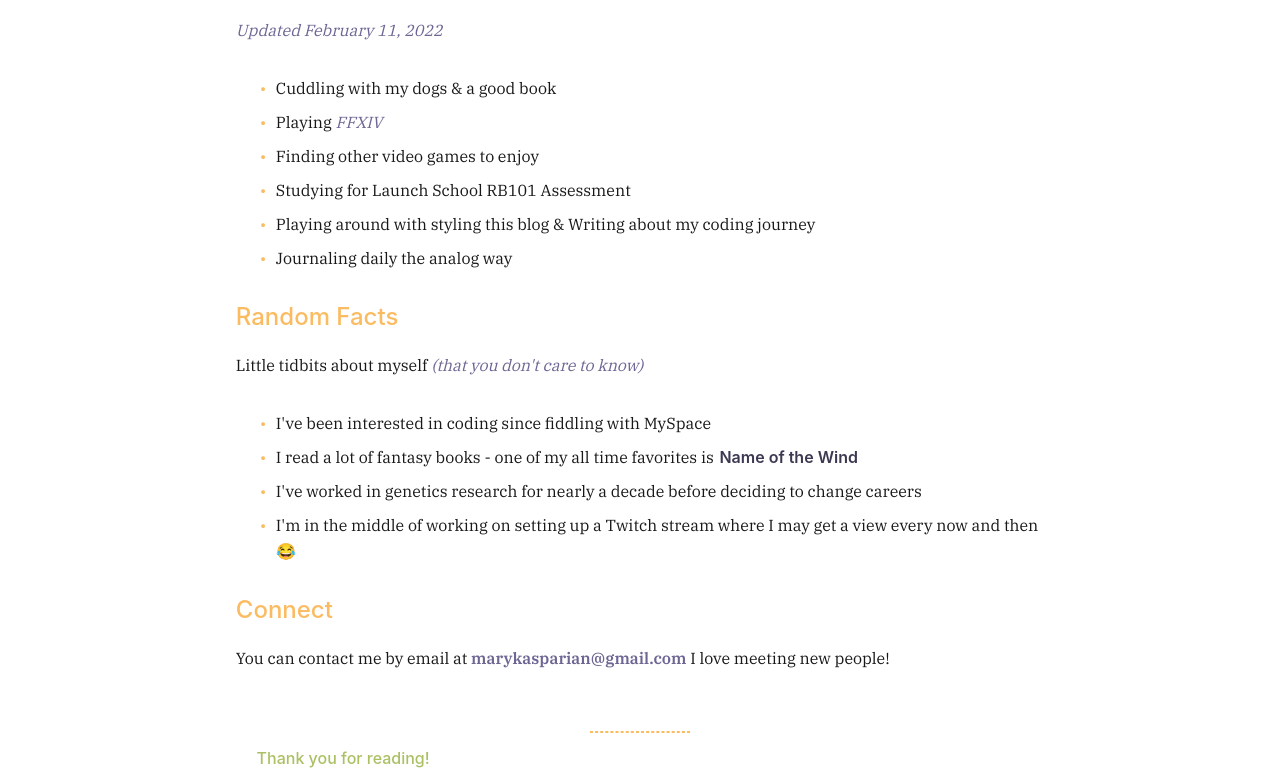
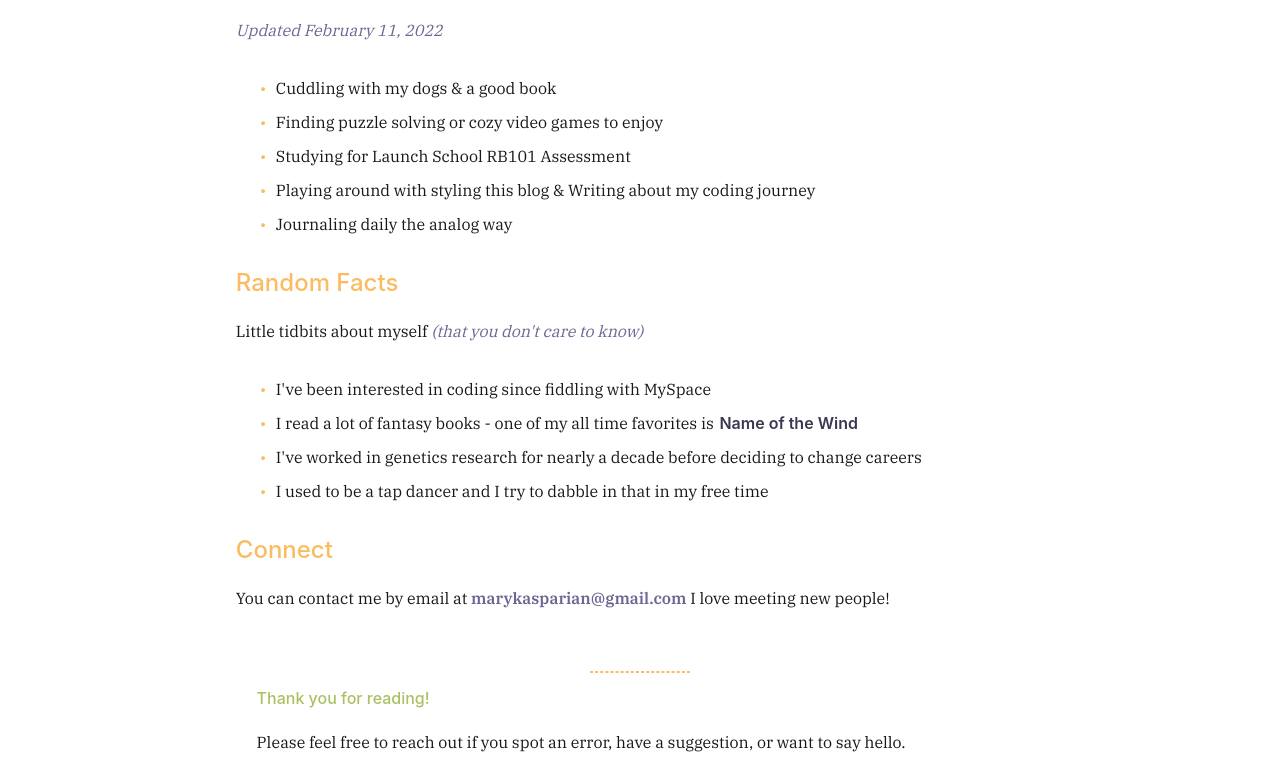
Before and after one commit to marykasp/maryk-dev, a Gatsby site: page /about in a window 1280 px wide. Shown: the part 799-1572 px from the top of the page. Built offline with nearby package versions, Linux system fonts and the light colour scheme; Gatsby itself is replaced by a stand-in of ours.

Commit message:
fix about page

```diff
--- a/src/pages/about.js
+++ b/src/pages/about.js
@@ -28,10 +28,7 @@
               Cuddling with my dogs & a good book
             </li>
             <li>
-              Playing <em>FFXIV</em>
-            </li>
-            <li>
-              Finding other video games to enjoy
+              Finding puzzle solving or cozy video games to enjoy
             </li>
             <li>
               Studying for Launch School RB101 Assessment
@@ -56,7 +53,7 @@
               I've worked in genetics research for nearly a decade before deciding to change careers
             </li>
             <li>
-              I'm in the middle of working on setting up a Twitch stream where I may get a view every now and then 😂
+              I used to be a tap dancer and I try to dabble in that in my free time
             </li>
           </ul>
           <h2>Connect</h2>
--- a/src/pages/index.js
+++ b/src/pages/index.js
@@ -46,7 +46,7 @@
           <h2 className="main-header">
             <span>Information</span> <Link to="/blog">View All</Link>
           </h2>
-          <p>My motivation for this site is to share what I've learned with the world and document notes for myself as I learn programming. I also love to read and explore the world of Eorzea in my free time, so you may also find blog posts on my other interests as well. Hopefully by documenting my journey and sharing my interests I will be able to connect and meet new people along the way.</p>
+          <p>My motivation for this site is to share what I've learned with the world and document notes for myself as I learn programming. I also love to read and listen to podcasts, so you may also find blog posts on my other interests as well. Hopefully by documenting my journey and sharing my interests I will be able to connect and meet new people along the way.</p>
           <div className='flex-content'>
             <img src={watermelon} alt="watermelon" width="60" height="60"/>
             <p>This is currently a work in progress. So pages on the site will be updated and things here and there will be fixed. Just wanted to get this deployed to see how things turned out. Thanks for your patience.</p>
```
